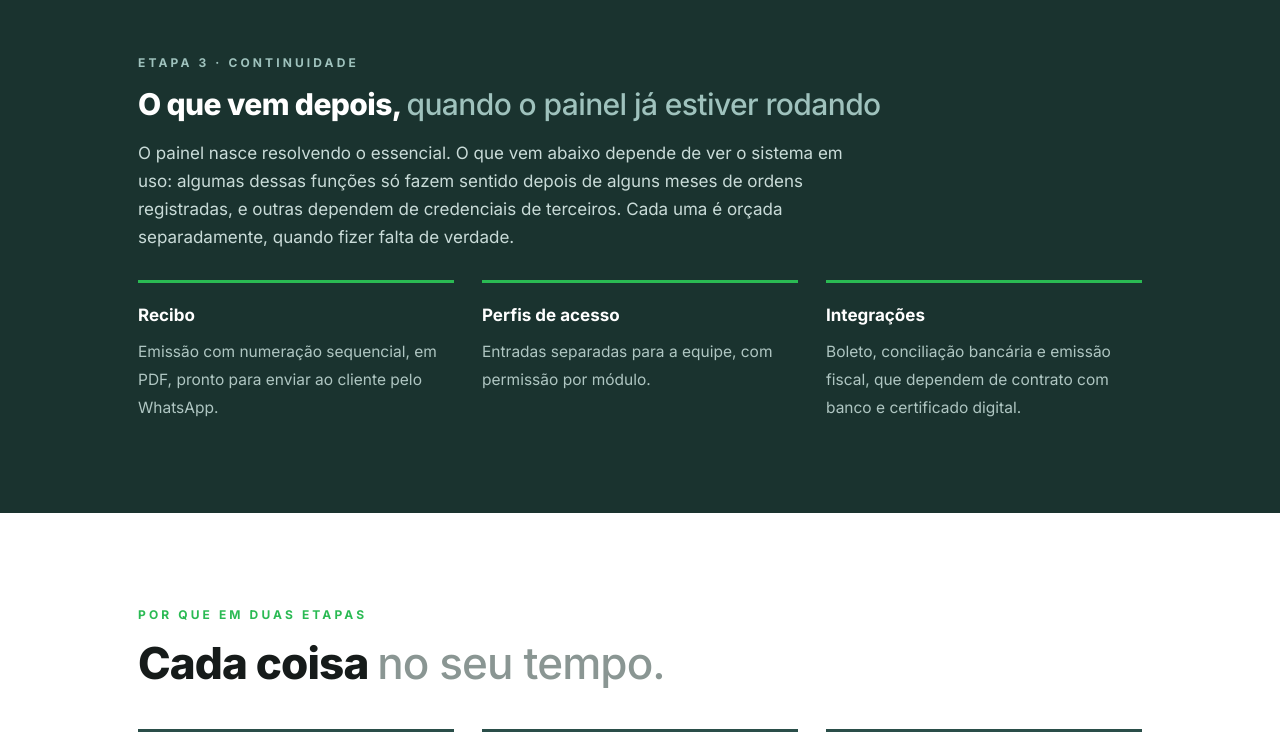
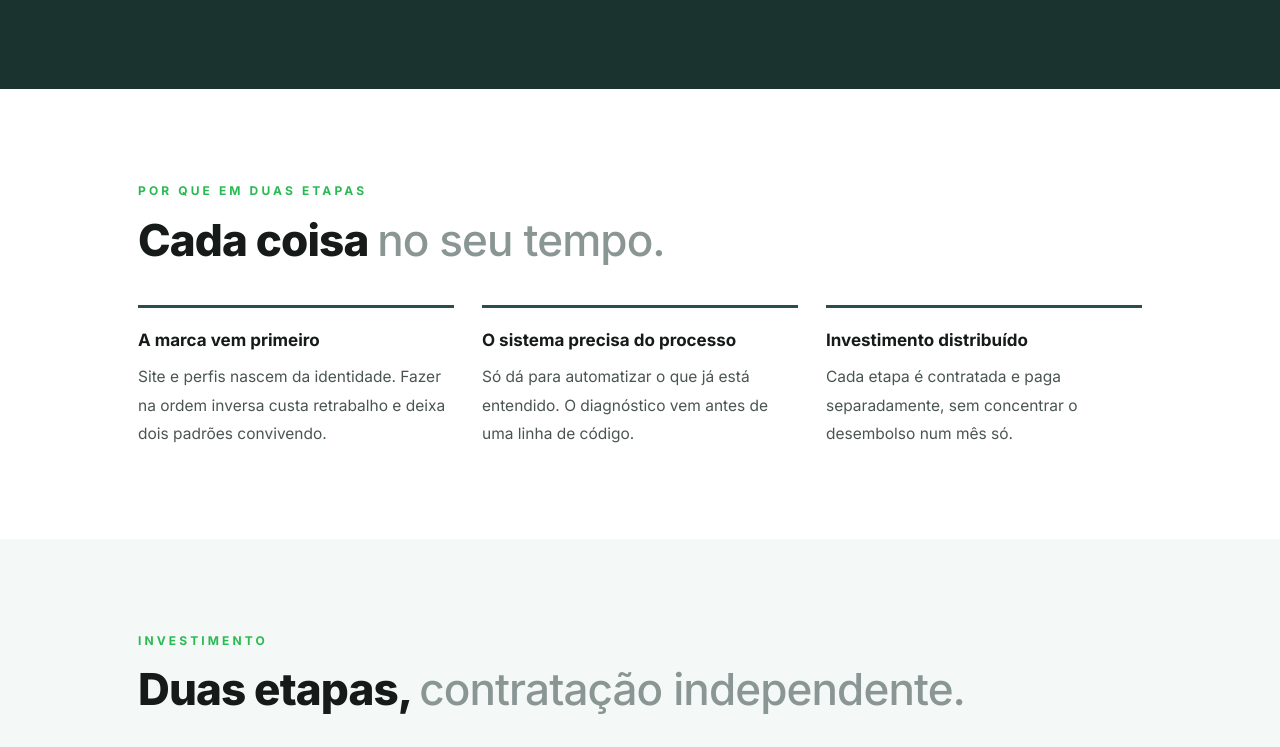
Before and after one commit to goncalves711/propostabruno, a plain HTML site: page index.html in a window 1280 px wide. Shown: the part 3610-4357 px from the top of the page. Drawn offline with Linux system fonts and the light colour scheme.

Commit message:
Update index.html

```diff
--- a/index.html
+++ b/index.html
@@ -307,23 +307,6 @@ p{color:var(--corpo)}
       emissão de boleto, integração com banco, emissão fiscal ou relatório contábil, que
       dependem de credenciais e certificados de terceiros.</div>
 
-    <div style="margin-top:56px">
-      <div class="secao-rot rev" style="color:var(--verde-cl)">ETAPA 3 · CONTINUIDADE</div>
-      <h2 class="rev" style="font-size:clamp(22px,3vw,30px)">O que vem depois,
-        <span style="color:#9FC2BD;font-weight:500">quando o painel já estiver rodando</span></h2>
-      <p class="texto rev" style="color:#C9DBD8">O painel nasce resolvendo o essencial. O que
-        vem abaixo depende de ver o sistema em uso: algumas dessas funções só fazem sentido
-        depois de alguns meses de ordens registradas, e outras dependem de credenciais de
-        terceiros. Cada uma é orçada separadamente, quando fizer falta de verdade.</p>
-      <div class="motivos" style="margin-top:28px">
-        <div class="motivo rev"><b>Recibo</b><span>Emissão com numeração sequencial, em PDF,
-          pronto para enviar ao cliente pelo WhatsApp.</span></div>
-        <div class="motivo rev"><b>Perfis de acesso</b><span>Entradas separadas para a equipe,
-          com permissão por módulo.</span></div>
-        <div class="motivo rev"><b>Integrações</b><span>Boleto, conciliação bancária e emissão
-          fiscal, que dependem de contrato com banco e certificado digital.</span></div>
-      </div>
-    </div>
   </div>
 </section>
 
@@ -365,8 +348,7 @@ p{color:var(--corpo)}
     </div>
     <div class="total rev"><b>Total das duas etapas</b><div class="v">R$ 5.000</div></div>
     <p class="obs rev">Condição especial de parceria, válida para esta proposta. As etapas
-      podem ser contratadas separadamente; a etapa 2 depende da conclusão da etapa 1. A etapa 3 é
-      orçada à parte, depois que o painel estiver em uso.</p>
+      podem ser contratadas separadamente; a etapa 2 depende da conclusão da etapa 1.</p>
   </div>
 </section>
 
@@ -383,7 +365,7 @@ p{color:var(--corpo)}
       <tr><td>Início dos trabalhos</td><td>Após o pagamento inicial e a entrega do briefing</td></tr>
       <tr><td>Validade desta proposta</td><td>30 dias a partir da emissão</td></tr>
       <tr><td>Formalização</td><td>Contrato com assinatura das partes</td></tr>
-      <tr><td>Não incluso nas etapas 1 e 2</td><td>Hospedagem e registro de domínio, verba de
+      <tr><td>Não incluso</td><td>Hospedagem e registro de domínio, verba de
         anúncio, produção de fotografia e vídeo, gestão mensal de conteúdo, emissão de
         recibo, emissão fiscal, boleto, conciliação bancária e aplicativo para celular</td></tr>
       <tr><td>Gestão mensal de conteúdo</td><td>Opcional, contratada à parte, a partir de
```
